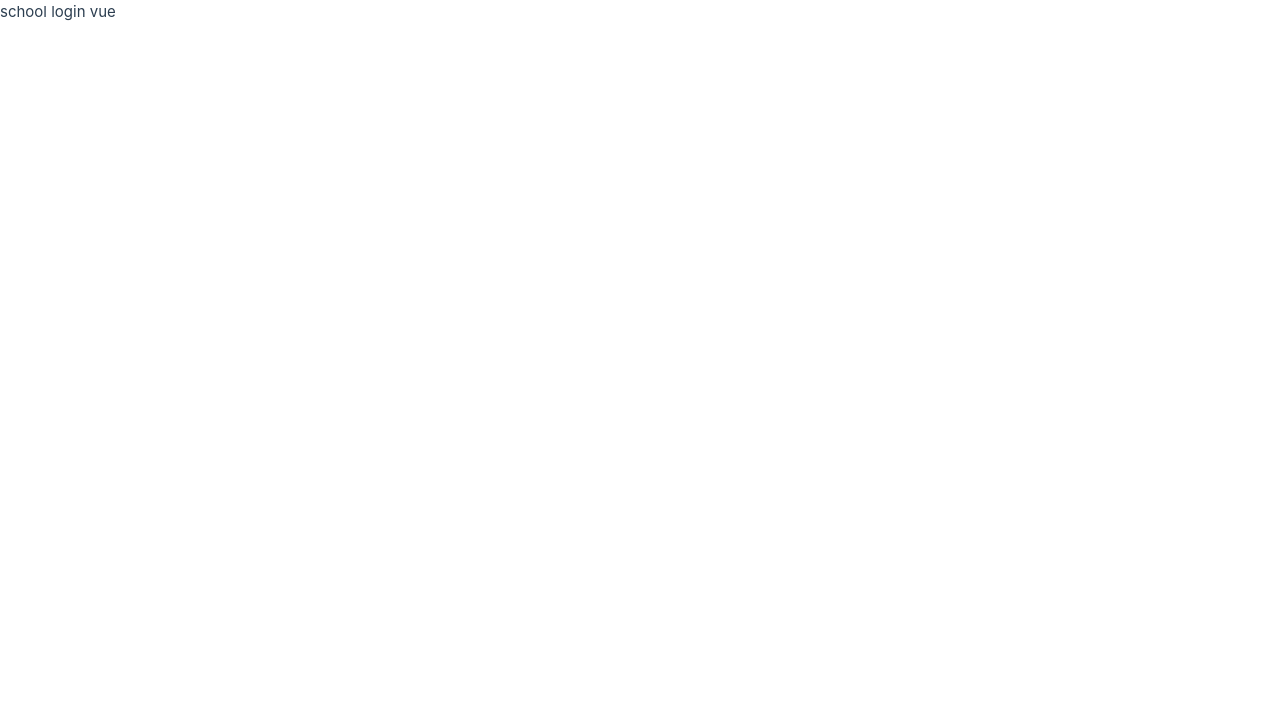
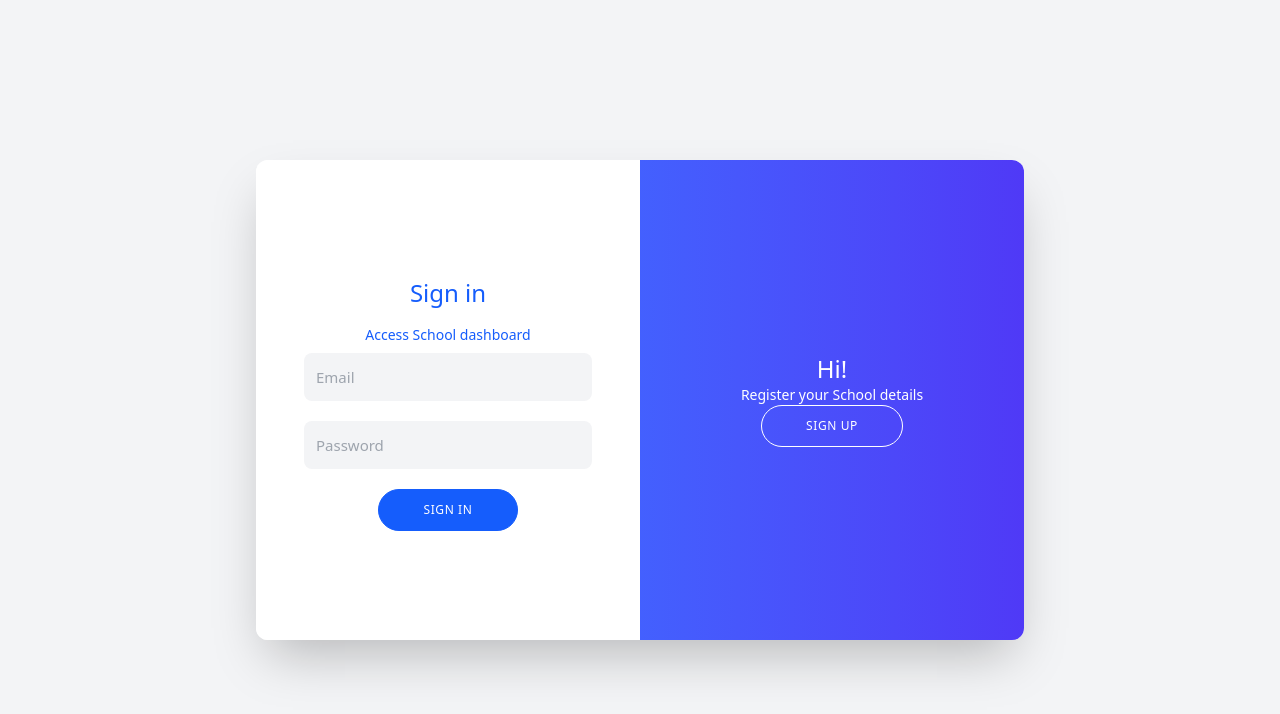
Before and after one commit to kimanijosephine/SchoolProject, a Vue app in the folder client/: page /school-auth in a window 1280 px wide. Shown: the top 714 px of the page. Built offline with nearby package versions, Linux system fonts and the light colour scheme; no server answers.

Commit message:
schools and donors can now register
Co-authored-by: Arnold Kimani <arnoldqym@gmail.com>

```diff
--- /dev/null
+++ b/client/src/components/AuthPages/SchoolLoginComponent.vue
@@ -0,0 +1,171 @@
+<template lang="html">
+  <div class="flex items-center justify-center min-h-screen bg-gray-100 font-sans">
+    <div id="container" :class="['relative overflow-hidden w-[768px] max-w-full min-h-[480px] bg-white rounded-xl shadow-2xl',
+      isSignUp ? 'right-panel-active' : '']">
+      <div
+        class="form-container sign-up-container absolute top-0 h-full transition-all duration-700 ease-in-out left-0 w-1/2 opacity-0 z-[1]">
+        <form @submit.prevent="handleRegister"
+          class="bg-white flex flex-col items-center justify-center h-full px-12 text-center">
+          <h1 class="text-2xl font-bold m-0 py-2 text-blue-600">Create A School Account</h1>
+          <span class="text-sm text-gray-600 my-3 py-2 text-blue-600" style="color: #2563eb;">Register a
+            School</span>
+          <input v-model="formData.name" type="text" placeholder="School Name"
+            class="bg-gray-100 border-none p-3 m-2 w-full rounded-lg focus:ring-2 focus:ring-blue-400 outline-none text-gray-600"
+            required />
+          <input v-model="formData.email" type="email" placeholder="Email"
+            class="bg-gray-100 border-none p-3 m-2 w-full rounded-lg focus:ring-2 focus:ring-blue-400 outline-none text-gray-600"
+            required style="margin: 20px" />
+          <input v-model="formData.password" type="password" placeholder="Password"
+            class="bg-gray-100 border-none p-3 m-2 w-full rounded-lg focus:ring-2 focus:ring-blue-400 outline-none text-gray-600"
+            required />
+          <button type="submit"
+            class="rounded-full border border-blue-600 bg-blue-600 text-white text-xs font-bold py-3 px-11 uppercase tracking-wider transition-transform active:scale-95 hover:bg-blue-700"
+            style="margin: 20px">
+            Sign Up
+          </button>
+        </form>
+      </div>
+
+      <div
+        class="form-container sign-in-container absolute top-0 h-full transition-all duration-700 ease-in-out left-0 w-1/2 z-[2]">
+        <form @submit.prevent="handleLogin"
+          class="bg-white flex flex-col items-center justify-center h-full px-12 text-center">
+          <h1 class="text-2xl font-bold m-0 text-blue-600 py-2">Sign in</h1>
+          <span class="text-sm text-blue-600 my-3 py-2">Access School dashboard</span>
+          <input type="email" placeholder="Email" v-model="formData.email"
+            class="bg-gray-100 border-none p-3 my-2 w-full rounded-lg focus:ring-2 focus:ring-blue-400 outline-none text-gray-600 m-5"
+            required />
+          <input type="password" placeholder="Password"
+            class="bg-gray-100 border-none p-3 my-2 w-full rounded-lg focus:ring-2 focus:ring-blue-400 outline-none text-gray-600"
+            v-model="formData.password" required style="margin: 20px" />
+          <button type="submit"
+            class="mt-4 rounded-full border border-blue-600 bg-blue-600 text-white text-xs font-bold py-3 px-11 uppercase tracking-wider transition-transform active:scale-95 hover:bg-blue-700">
+            Sign In
+          </button>
+        </form>
+      </div>
+
+      <div
+        class="overlay-container absolute top-0 left-1/2 w-1/2 h-full overflow-hidden transition-transform duration-700 ease-in-out z-[100]">
+        <div
+          class="overlay bg-gradient-to-r from-blue-500 to-indigo-600 text-white relative -left-full h-full w-[200%] transform translate-x-0 transition-transform duration-700 ease-in-out">
+
+          <div :class="['overlay-panel overlay-left absolute flex flex-col items-center justify-center h-full w-1/2 px-10 text-center top-0 transition-transform duration-700 ease-in-out',
+            isSignUp ? 'transform translate-x-0' : 'transform -translate-x-[20%]']">
+            <h1 class="text-2xl font-bold text-white">Welcome Back!</h1>
+            <p class="text-sm my-5">Keep connected with us by logging in with your School info</p>
+            <button @click="isSignUp = false"
+              class="rounded-full border border-white bg-transparent text-white text-xs font-bold py-3 px-11 uppercase tracking-wider transition-transform active:scale-95">
+              Sign In
+            </button>
+          </div>
+
+          <div
+            class="overlay-panel overlay-right absolute flex flex-col items-center justify-center h-full w-1/2 px-10 text-center top-0 right-0 transform translate-x-0 transition-transform duration-700 ease-in-out">
+            <h1 class="text-2xl font-bold text-white">Hi!</h1>
+            <p class="text-sm my-5">Register your School details</p>
+            <button @click="isSignUp = true"
+              class="rounded-full border border-white bg-transparent text-white text-xs font-bold py-3 px-11 uppercase tracking-wider transition-transform active:scale-95">
+              Sign Up
+            </button>
+          </div>
+
+        </div>
+      </div>
+    </div>
+  </div>
+</template>
+
+<script setup lang="ts">
+import { ref, reactive } from 'vue';
+import axios from 'axios';
+const serverUrl = import.meta.env.VITE_API_URL;
+const isSignUp = ref(false);
+
+const formData = reactive({
+  role: "school",
+  name: "",
+  email: "",
+  password: ""
+});
+
+const handleRegister = () => {
+  // console.log("Payload captured:", formData);
+  // Example: axios.post('/api/register', formData)
+  try {
+    axios.post(serverUrl + '/register', formData)
+      .then(response => {
+        console.log("Redistration successful:", response.data);
+      })
+  }
+  catch (error) {
+    console.error("registration failed:", error);
+  }
+};
+
+const handleLogin = () => {
+  console.log("Login logic here, formData:", formData);
+  try {
+    axios.post(serverUrl + '/login', {
+      email: formData.email,
+      password: formData.password,
+      role: "school"
+    })
+      .then(response => {
+        console.log("Login Successfull:", response.data);
+      })
+  }
+  catch (error) {
+    console.error("Login Failed:", error);
+  }
+};
+</script>
+
+<style scoped>
+/* Use :class logic on the host element */
+#container.right-panel-active .sign-in-container {
+  transform: translateX(100%);
+}
+
+#container.right-panel-active .sign-up-container {
+  transform: translateX(100%);
+  opacity: 1;
+  z-index: 5;
+  animation: show 0.6s;
+}
+
+#container.right-panel-active .overlay-container {
+  transform: translateX(-100%);
+}
+
+#container.right-panel-active .overlay {
+  transform: translateX(50%);
+}
+
+#container.right-panel-active .overlay-left {
+  transform: translateX(0) !important;
+}
+
+#container.right-panel-active .overlay-right {
+  transform: translateX(20%) !important;
+}
+
+.overlay-left {
+  transform: translateX(-20%);
+}
+
+@keyframes show {
+
+  0%,
+  49.99% {
+    opacity: 0;
+    z-index: 1;
+  }
+
+  50%,
+  100% {
+    opacity: 1;
+    z-index: 5;
+  }
+}
+</style>
--- a/client/src/views/AuthVue/SchoolLogin.vue
+++ b/client/src/views/AuthVue/SchoolLogin.vue
@@ -1,9 +1,9 @@
 <template lang="html">
   <div>
-    school login vue
+    <SchoolLoginComponent />
   </div>
 </template>
 <script setup lang="ts">
-
+import SchoolLoginComponent from '@/components/AuthPages/SchoolLoginComponent.vue';
 </script>
 <style lang="css" scoped></style>
```
